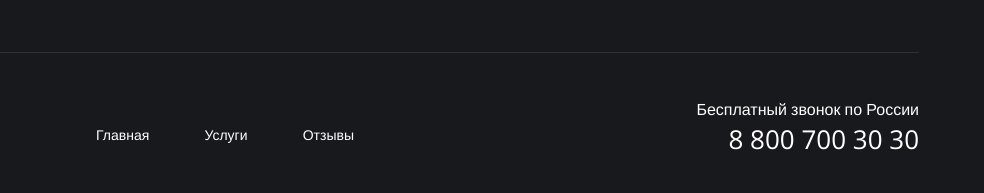
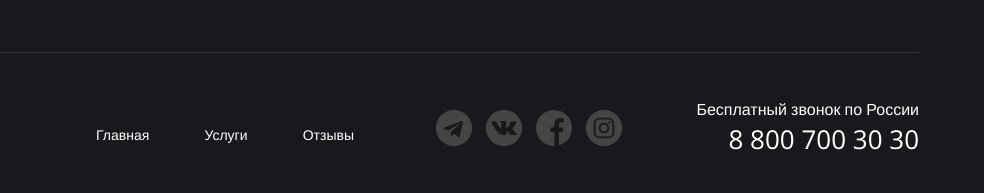
Before and after one commit to ritatouille/video-production, a plain HTML site: page index.html in a window 1280 px wide. Shown: the part 2766-2959 px from the top of the page, 296-1280 px from the left. Drawn offline with nearby package versions, Linux system fonts and the light colour scheme.

Commit message:
Внесла правки

```diff
--- a/css/blocks/socials.css
+++ b/css/blocks/socials.css
@@ -22,33 +22,33 @@
 }
 
 .socials__item--icon--tg .socials__link {
-    background: url("../../img/socials-sprites.png") -122px -10px;
+    background: url("../../img/socials/socials-sprites.png") -122px -10px;
 }
 
 .socials__item--icon--tg .socials__link:hover {
-    background: url("../../img/socials-sprites.png") -122px -66px;
+    background: url("../../img/socials/socials-sprites.png") -122px -66px;
 }
 
 .socials__item--icon--vk .socials__link {
-    background: url("../../img/socials-sprites.png") -10px -122px;
+    background: url("../../img/socials/socials-sprites.png") -10px -122px;
 }
 
 .socials__item--icon--vk .socials__link:hover {
-    background: url("../../img/socials-sprites.png") -66px -122px;
+    background: url("../../img/socials/socials-sprites.png") -66px -122px;
 }
 
 .socials__item--icon--fb .socials__link {
-    background: url("../../img/socials-sprites.png") -10px -66px;
+    background: url("../../img/socials/socials-sprites.png") -10px -66px;
 }
 
 .socials__item--icon--fb .socials__link:hover {
-    background: url("../../img/socials-sprites.png") -66px -66px;
+    background: url("../../img/socials/socials-sprites.png") -66px -66px;
 }
 
 .socials__item--icon--in .socials__link {
-    background: url("../../img/socials-sprites.png") -10px -10px;
+    background: url("../../img/socials/socials-sprites.png") -10px -10px;
 }
 
 .socials__item--icon--in .socials__link:hover {
-    background: url("../../img/socials-sprites.png") -66px -10px;
+    background: url("../../img/socials/socials-sprites.png") -66px -10px;
 }
```
